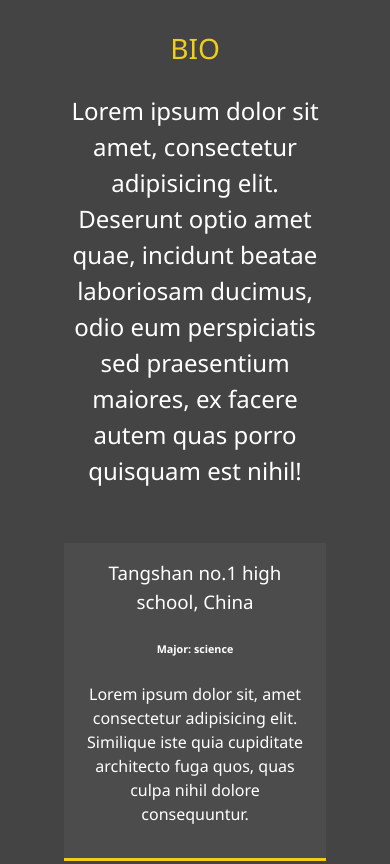
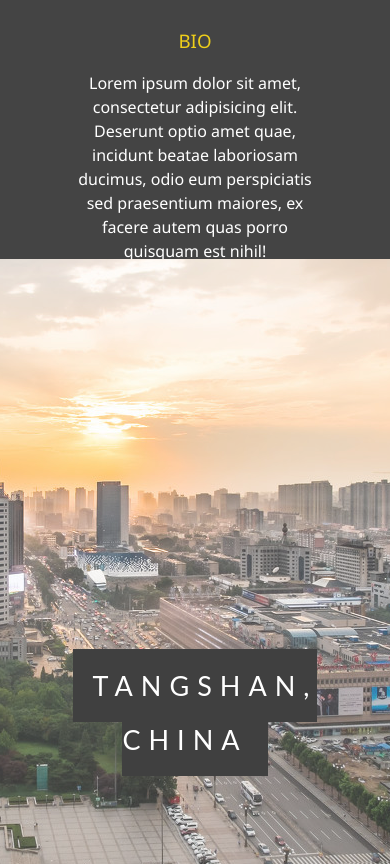
Before and after one commit to Chimpdu/my_portfolio, a website: page dist/aboutme.html in a window 390 px wide. Shown: the part 585-1449 px from the top of the page. Drawn offline with Linux system fonts and the light colour scheme.

Commit message:
everything except text is ready

```diff
--- a/scss/_mobile.scss
+++ b/scss/_mobile.scss
@@ -66,4 +66,11 @@
     .projects{
         grid-template-columns: 1fr;
     }
+    /* .bio-img{
+        display: none;
+    } */
+    .bio{
+        font-size: 1rem;
+    }
+
 }
--- a/scss/main.scss
+++ b/scss/main.scss
@@ -62,12 +62,12 @@ main {
     }
 }
 /* about page */
+/* with modifications */
 .about-info {
     display: grid;
     grid-template-columns: repeat(3, 1fr);
     grid-template-areas:
-    'img bio bio'
-    'edu1 edu2 edu3';
+    'img bio bio';
     grid-gap: 30px;
 }
 .bio-img {
@@ -82,7 +82,7 @@ main {
     grid-area: bio;
     font-size: 1.5rem;
 }
-.job-1{
+/* .job-1{
     grid-area: edu1;
 }
 .job-2{
@@ -95,6 +95,72 @@ main {
     background-color: lighten($primary-color, 3);
     border-bottom: 3px $secondary-color solid;
     padding: 1rem;
+} */
+main{
+    &#aboutme{
+        height: 100vh;
+    }
+}
+.parallax{
+    height: 100%;
+    margin: 0;
+    font-size: 16px;
+    font-family: "Lato", sans-serif;
+    font-weight: 400;
+    line-height: 1.8em;
+    color: #666;
+    background-color: #fff;
+    width: 100%;
+    .pimg1, .pimg2, .pimg3{
+        position: relative;
+        opacity: 0.80;
+        background-position: center;
+        background-size: cover;
+        background-repeat: no-repeat;
+        background-attachment: fixed;
+        /* fixed->parallax, scoll -> normal */
+    }
+    .pimg1{
+        background-image: url('../img/ts.jpg');
+        min-height: 800px;
+    }
+    .pimg2{
+        background-image: url('../img/tj.jpg');
+        min-height: 800px;
+    }
+    .pimg3{
+        background-image: url('../img/fl.jpg');
+        min-height: 800px;
+    }
+    .section{
+        text-align: center;
+        padding: 50px 80px;
+        &-light{
+            background-color: #f4f4f4;
+            color: #666;
+        }
+        &-dark{
+            background-color: #282e34;
+            color: #ddd;
+        }
+    }
+    .ptext{
+        position: absolute;
+        top: 50%;
+        width: 100%;
+        text-align: center;
+        color: black;
+        font-size: 27px;
+        letter-spacing: 8px;
+        text-transform: uppercase;
+        .border{
+            background-color: #111;
+            color: #fff;
+            padding: 20px;
+            line-height: 2;
+        }
+    }
+
 }
 /* work page */
 
```
Also changed, not shown: dist/aboutme.html, dist/contact.html, dist/css/main.css, dist/work.html.
